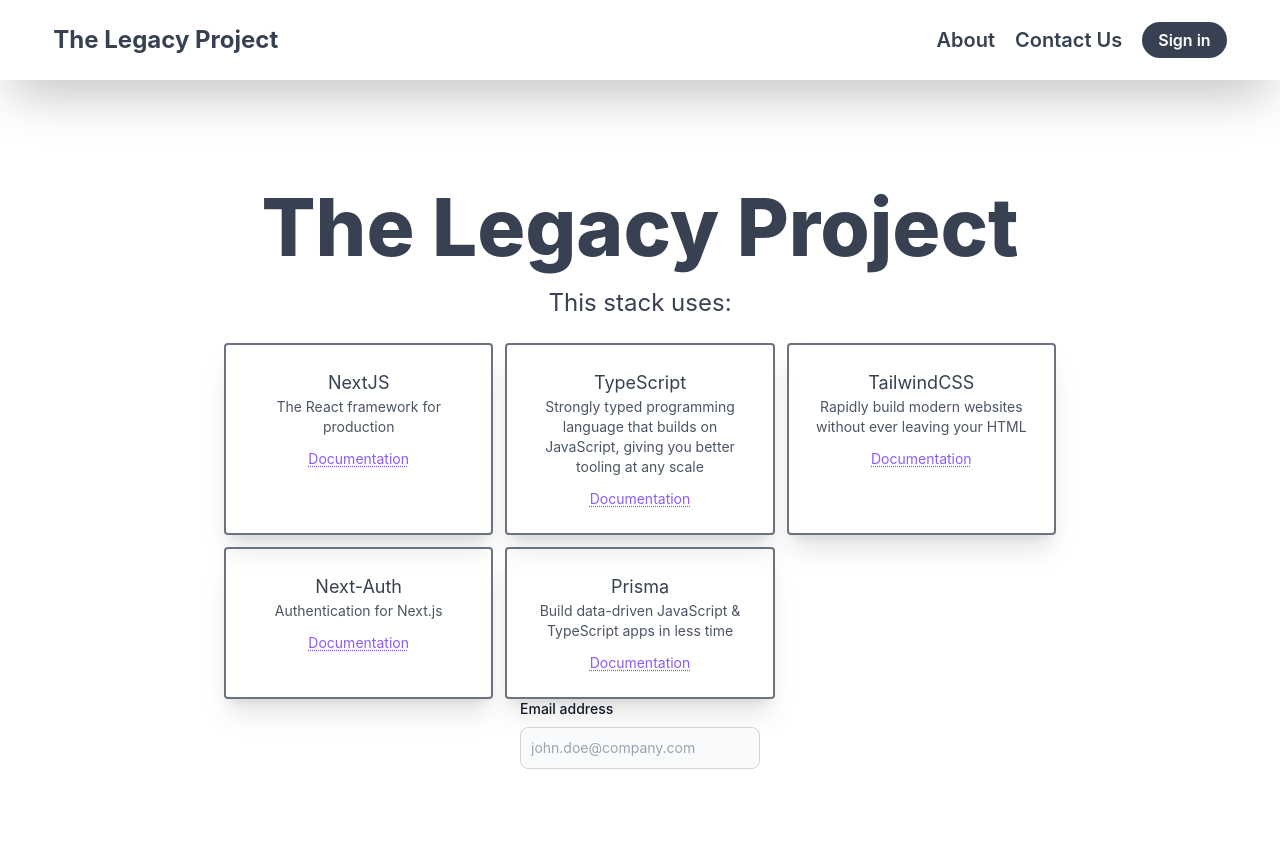
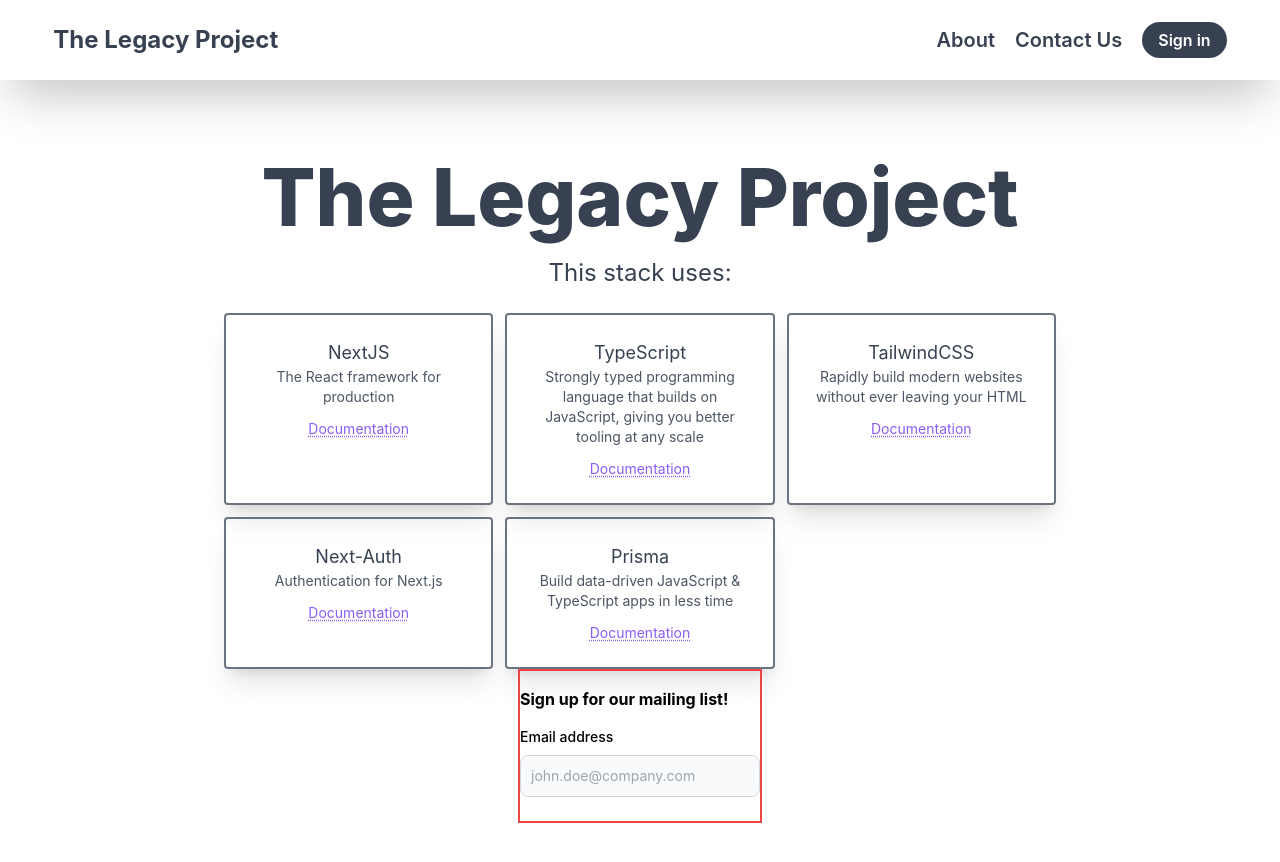
Before and after one commit to JumboCode/TheLegacyProject, a Next.js app: page / in a window 1280 px wide. Shown: the top 862 px of the page. Built offline with nearby package versions, Linux system fonts and the light colour scheme; no server answers.

Commit message:
playing with tailwind

```diff
--- a/src/components/emailSignupBox.tsx
+++ b/src/components/emailSignupBox.tsx
@@ -7,8 +7,6 @@
     // contains an @ (64)
     // no ( ) , : ; < > @ [ \ ]
 
-
-
     alert("Email: ");
     event.target.email.value = "";
     event.preventDefault();
@@ -16,14 +14,14 @@
 
 const EmailSignupBox = () => {
     return (
-        <form onSubmit = {handleSubmit}>
-            <div class="mb-6">
-            <label class="block mb-2 text-sm font-medium text-gray-900 dark:text-white">Email address</label>
-            <input type="email" id="email" class="bg-gray-50 border border-gray-300 text-gray-900 text-sm rounded-lg focus:ring-blue-500 focus:border-blue-500 block w-full p-2.5 dark:bg-gray-700 dark:border-gray-600 dark:placeholder-gray-400 dark:text-white dark:focus:ring-blue-500 dark:focus:border-blue-500" placeholder="john.doe@company.com" required />
+        <form onSubmit={handleSubmit} className="pt-4 border-2 border-red-500">
+            <div className="mb-6">
+            <label className="block mb-4 text-base font-bold dark:text-white">Sign up for our mailing list!</label>
+            <label className="block mb-2 text-sm font-medium dark:text-white">Email address</label>
+            <input type="email" id="email" className="bg-gray-50 border border-gray-300 text-gray-900 text-sm rounded-lg focus:ring-blue-500 focus:border-blue-500 block w-full p-2.5 dark:bg-gray-700 dark:border-gray-600 dark:placeholder-gray-400 dark:text-white dark:focus:ring-blue-500 dark:focus:border-blue-500" placeholder="john.doe@company.com" required />
             </div>
         </form>
     );
 };
 
-
 export default EmailSignupBox;
```
